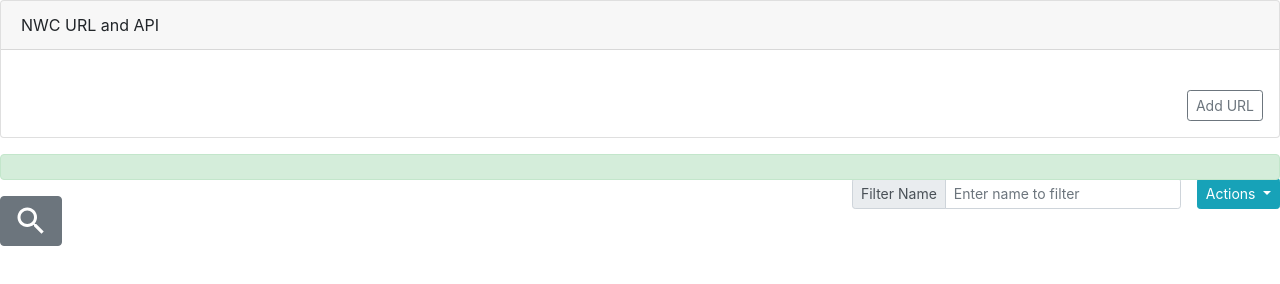
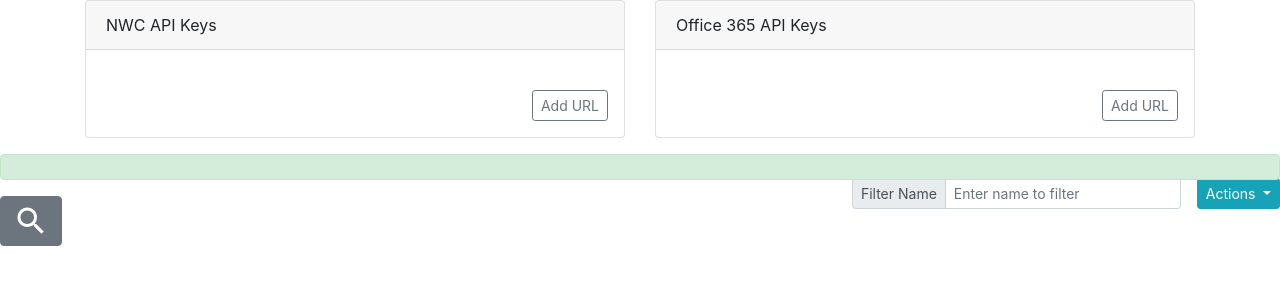
Before and after one commit to PengWang0316/Nintex-Workflow, a website built with webpack: page app/index.html in a window 1280 px wide. Built offline with nearby package versions, Linux system fonts and the light colour scheme; what tabulator-tables would draw is missing.

Commit message:
Added the Office 365 panel

```diff
--- a/app/index.html
+++ b/app/index.html
@@ -25,11 +25,27 @@
     <noscript>This site requires JavaScript to work. Please change to a browser that supports JavaScript or turn on JavaScript in the setting.</noscript>
 
     <main>
-      <div class="card mb-3">
-        <div class="card-header">NWC URL and API</div>
-        <div id="nwcContainer" class="card-body"></div>
-        <div class="d-flex flex-row-reverse">
-            <button id="addNwcBtn" type="button" class="btn btn-outline-secondary btn-sm mr-3 mb-3">Add URL</button>
+
+      <div class="container">
+        <div class="row">
+          <div class="col-md mb-3">
+            <div class="card">
+              <div class="card-header">NWC API Keys</div>
+              <div id="nwcContainer" class="card-body"></div>
+              <div class="d-flex flex-row-reverse">
+                  <button id="addNwcBtn" type="button" class="btn btn-outline-secondary btn-sm mr-3 mb-3">Add URL</button>
+              </div>
+            </div>
+          </div>
+          <div class="col-md mb-3">
+            <div class="card">
+              <div class="card-header">Office 365 API Keys</div>
+              <div id="offiecContainer" class="card-body"></div>
+              <div class="d-flex flex-row-reverse">
+                  <button id="addNwcBtn" type="button" class="btn btn-outline-secondary btn-sm mr-3 mb-3">Add URL</button>
+              </div>
+            </div>
+          </div>
         </div>
       </div>
 
```
